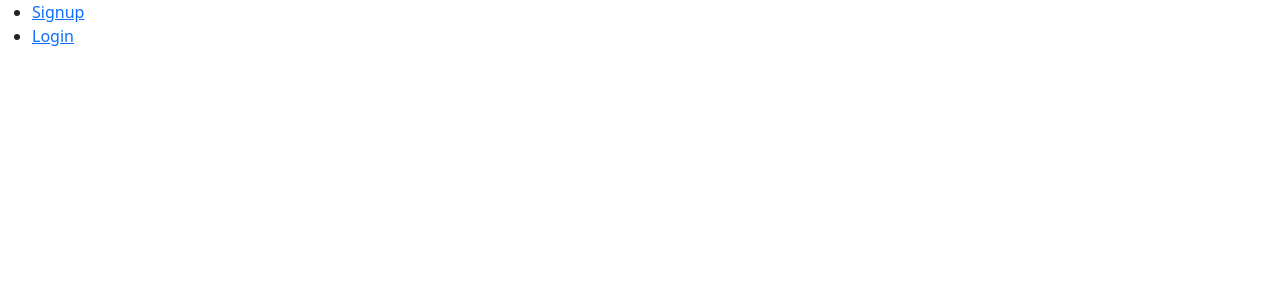
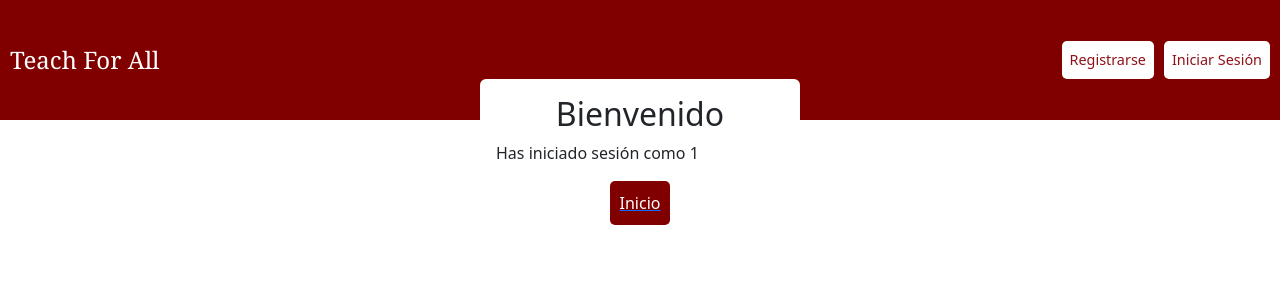
Before and after one commit to maihaara/TallerIV, a React (Create React App) app in the folder frontend/: page /welcome/1 in a window 1280 px wide. Before the commit this address had no page. Shown: the top 300 px of the page. Built offline with nearby package versions, Linux system fonts and the light colour scheme.

Commit message:
Actualizacion de diseño

```diff
--- a/frontend/src/App.css
+++ b/frontend/src/App.css
@@ -32,7 +32,7 @@
 .nav-link {
   margin-right: 10px;
   text-decoration: none;
-  color: #red;
+  color: #c22830;
   font-weight: bold;
   font-size: 16px;
 }
--- a/frontend/src/App.js
+++ b/frontend/src/App.js
@@ -1,10 +1,12 @@
 // App.js
 import React from 'react';
 import { BrowserRouter as Router, Route, Routes } from 'react-router-dom';
-import Navegacion from './Navegacion';
-import Signup from './Signup'; // Cambié el nombre del archivo y la importación
-import Login from './Login'; // Cambié el nombre del archivo y la importación
+import Navegacion from './navegacion';
+import Signup from './Signup';
+import Login from './login';
+import Welcome from './Welcome';
 import './App.css';
+import Pantalla from './pantalla';
 
 function App() {
   return (
@@ -14,10 +16,11 @@ function App() {
         <Routes>
           <Route path="/signup" element={<Signup />} />
           <Route path="/login" element={<Login />} />
+          <Route path="/welcome/:role" element={<Welcome />} />
+          <Route path="/pantalla" element={<Pantalla />} />
         </Routes>
       </div>
     </Router>
   );
 }
-
 export default App;
--- a/frontend/src/Signup.js
+++ b/frontend/src/Signup.js
@@ -1,11 +1,13 @@
 import React, { useState } from 'react';
 import axios from 'axios';
+import { useNavigate } from 'react-router-dom';
 
 function Signup() {
   const [name, setName] = useState('');
   const [email, setEmail] = useState('');
   const [password, setPassword] = useState('');
   const [role, setRole] = useState('');
+  const navigate = useNavigate();
 
   const handleSubmit = async (e) => {
     e.preventDefault();
@@ -21,8 +23,11 @@ function Signup() {
       console.log(response.data);
 
       if (response.data.success) {
-        const { role } = response.data.user;
-        alert(`Registro exitoso como ${role}`);
+        const user = response.data.user; // Modificamos esta línea
+        const userRole = user.role; // Añadimos esta línea para obtener el rol
+
+        alert(`Registro exitoso como ${userRole}`);
+        navigate(`/welcome/${userRole}`);
       } else {
         console.log('Error en el registro');
       }
@@ -57,14 +62,13 @@ function Signup() {
               onChange={(e) => setRole(e.target.value)}
             >
               <option value=''>Selecciona un rol</option>
-              <option value='1'>Admin</option>
-              <option value='2'>Usuario</option>
-              {/* Agrega más opciones según tus roles */}
+              <option value='1'>Profesor</option>
+              <option value='2'>Director</option>
+              <option value='3'>EXP</option>
             </select>
           </div>
-          <button type='submit' className='btn btn-danger w-100 rounded-0'>Signup</button>
+          <button type='submit' className='btn btn-danger w-100 rounded-0'>Registrarse</button>
           <div style={{ margin: '10px 0' }}></div>
-          <button type='submit' className='btn btn-default border w-100 rounded-0' style={{ backgroundColor: 'lightcoral', color: 'white' }}>Login</button>
         </form>
       </div>
     </div>
--- /dev/null
+++ b/frontend/src/Welcome.js
@@ -0,0 +1,20 @@
+import React from 'react';
+import { useParams, Link } from 'react-router-dom';
+
+function Welcome() {
+  const { role } = useParams();
+
+  return (
+    <div style={{ backgroundColor: 'blank', height: '10vh', display: 'flex', justifyContent: 'center', alignItems: 'center', margin: 0 }}>
+      <div className='bg-white p-3 rounded w-25'>
+        <h2>Bienvenido</h2>
+        <p>{`Has iniciado sesión como ${role}`}</p>
+        <Link to="/pantalla">
+        <button style={{backgroundColor: 'maroon',padding: '10px',borderRadius: '5px',border: 'none',color: 'white',cursor: 'pointer',display: 'block',  margin: '0 auto',  }}> Inicio</button>
+        </Link>
+      </div>
+    </div>
+  );
+}
+
+export default Welcome;
--- a/frontend/src/login.js
+++ b/frontend/src/login.js
@@ -1,4 +1,3 @@
-// Login.js
 import React, { useState } from 'react';
 import axios from 'axios';
 
@@ -29,7 +28,7 @@ function Login() {
   };
 
   return (
-    <div className='d-flex w-100 vh-100 bg-primary justify-content-center align-items-center'>
+    <div style={{ backgroundColor: 'maroon', height: '100vh', display: 'flex', justifyContent: 'center', alignItems: 'center' }}>
       <div className='bg-white p-3 rounded w-25'>
         <h2>Iniciar sesión</h2>
         <form onSubmit={handleSubmit}>
@@ -56,7 +55,8 @@ function Login() {
             />
           </div>
 
-          <button type='submit' className='btn btn-success w-100 rounded-0'> Sign in</button>
+          <button type='submit' className='btn btn-danger w-100 rounded-0'>Iniciar Sesion</button>
+          <div style={{ margin: '10px 0' }}></div>
         </form>
       </div>
     </div>
--- a/frontend/src/navegacion.js
+++ b/frontend/src/navegacion.js
@@ -1,19 +1,19 @@
-// Navegacion.js
 import React from 'react';
 import { Link } from 'react-router-dom';
 
 function Navegacion() {
   return (
-    <nav>
-      <ul>
-        <li>
-          <Link to="/signup">Signup</Link>
-        </li>
-        <li>
-          <Link to="/login">Login</Link>
-        </li>
-      </ul>
-    </nav>
+    <div style={{ background: 'maroon', height: '15vh', display: 'flex', justifyContent: 'space-between', alignItems: 'center', color: 'white' }}>
+      <h2 style={{ margin: '0', paddingLeft: '10px', fontSize: '1.5rem', fontFamily: 'Georgia, serif' }}>Teach For All</h2>
+      <nav style={{ display: 'flex', gap: '10px', marginRight: '10px' }}>
+        <Link to="/signup" style={{ textDecoration: 'none' }}>
+          <button style={{ backgroundColor: 'white', padding: '8px', borderRadius: '5px', border: 'none', color: '#8f1117', cursor: 'pointer', fontSize: '0.9rem' }}>Registrarse</button>
+        </Link>
+        <Link to="/login" style={{ textDecoration: 'none' }}>
+          <button style={{ backgroundColor: 'white', padding: '8px', borderRadius: '5px', border: 'none', color: '#8f1117', cursor: 'pointer', fontSize: '0.9rem' }}>Iniciar Sesión</button>
+        </Link>
+      </nav>
+    </div>
   );
 }
 
--- /dev/null
+++ b/frontend/src/pantalla.js
@@ -0,0 +1,12 @@
+import React from 'react';
+
+function Pantalla() {
+  return (
+    <div>
+      <h2>Inicio</h2>
+      {/* Contenido de la nueva pantalla */}
+    </div>
+  );
+}
+
+export default Pantalla;
--- /dev/null
+++ b/package.json
@@ -0,0 +1,5 @@
+{
+  "dependencies": {
+    "react-router-dom": "^6.20.0"
+  }
+}
```
Also changed, not shown: 2 other files (tests, documents, lock files or other folders).
